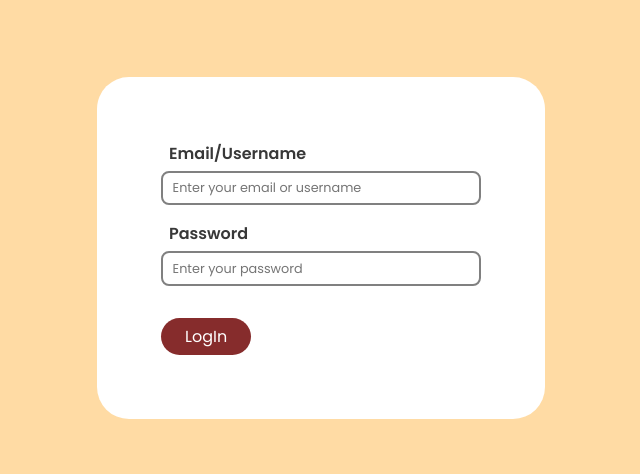
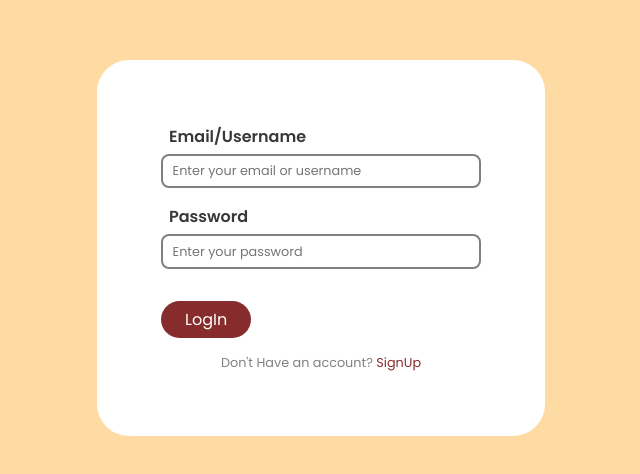
Before and after one commit to JJAHMEDAMER/grocery-hut, a Next.js app in the folder frontend/grocery_hut/: page /login in a window 1280 px wide. Shown: the part 152-626 px from the top of the page, without its empty margins (319-959 px from the left). Built offline with nearby package versions, Linux system fonts and the light colour scheme.

Commit message:
dont have account on login & signup forms

```diff
--- a/frontend/grocery_hut/pages/login/index.jsx
+++ b/frontend/grocery_hut/pages/login/index.jsx
@@ -1,4 +1,5 @@
 import styles from "./login.module.css"
+import Link from "next/link"
 
 const login = () => {
     return <div className={styles.form_container}>
@@ -13,6 +14,7 @@ const login = () => {
             </div>
 
             <button className={styles.button} type="submit">LogIn</button>
+            <p className={styles.no_account}>Don't Have an account? <Link href="/signup">SignUp</Link></p>
         </form>
     </div>
 }
--- a/frontend/grocery_hut/pages/login/login.module.css
+++ b/frontend/grocery_hut/pages/login/login.module.css
@@ -61,6 +61,15 @@
     align-self: flex-start;
 }
 
+.no_account {
+    font-size: 0.8rem;
+    color: gray;
+}
+
+.no_account>a {
+    color: var(--accent-color);
+}
+
 @media screen and (max-width: 800px) {
     .form{
         padding: 2rem;
--- a/frontend/grocery_hut/pages/signup/index.jsx
+++ b/frontend/grocery_hut/pages/signup/index.jsx
@@ -1,3 +1,4 @@
+import Link from "next/link"
 import styles from "./signup.module.css"
 
 const signup = () => {
@@ -16,6 +17,7 @@ const signup = () => {
                 <input className={styles.input} type="password" name="password" placeholder="Enter your password" />
             </div>
             <button className={styles.button} type="submit">Sign Up</button>
+            <p className={styles.no_account}>Already have an account? <Link href="/login">Login</Link></p>
         </form>
     </div>
 }
--- a/frontend/grocery_hut/pages/signup/signup.module.css
+++ b/frontend/grocery_hut/pages/signup/signup.module.css
@@ -61,15 +61,24 @@
     align-self: flex-start;
 }
 
+.no_account {
+    font-size: 0.8rem;
+    color: gray;
+}
+
+.no_account>a {
+    color: var(--accent-color);
+}
+
 @media screen and (max-width: 800px) {
-    .form{
+    .form {
         padding: 2rem;
         width: 75%
     }
 }
 
 @media screen and (max-width: 450px) {
-    .form{
+    .form {
         padding: 2rem;
         width: 90%
     }
```
